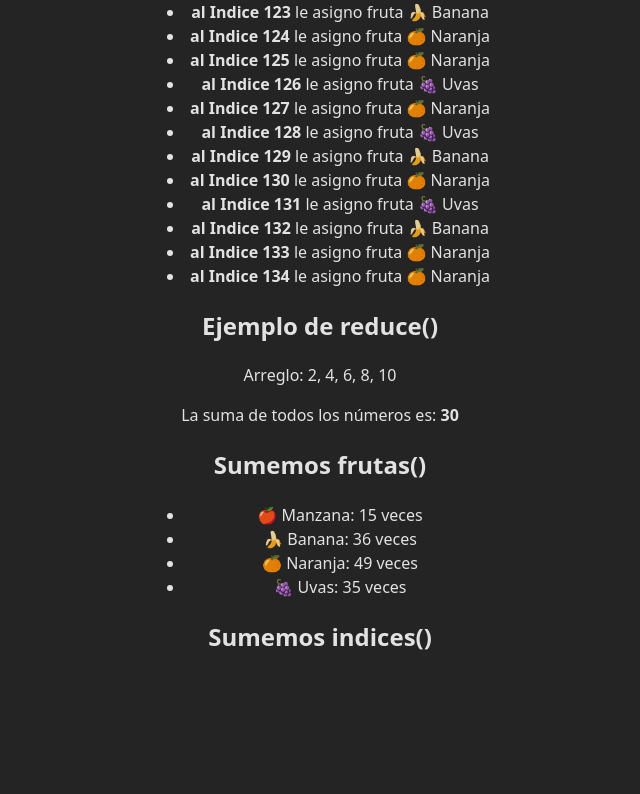
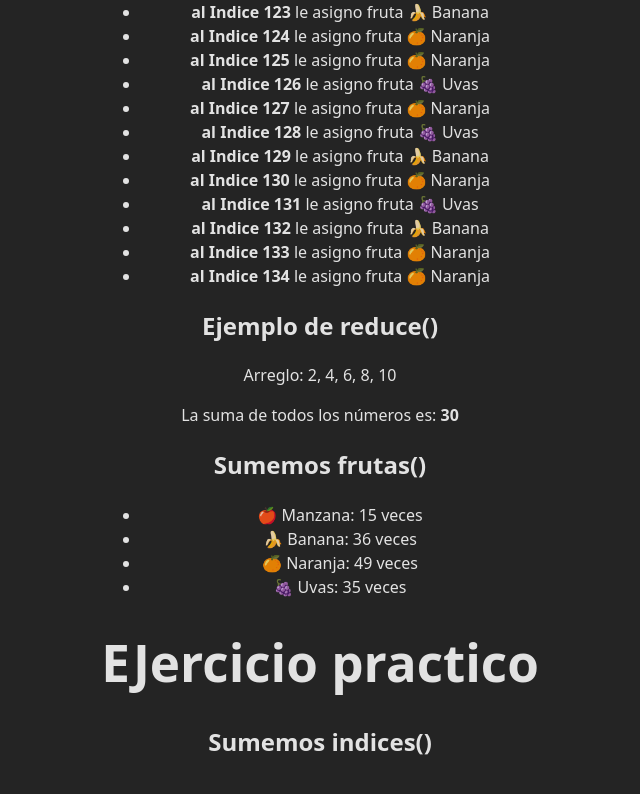
Before and after one commit to ccventes/interactions, a React (Vite) app: page / in a window 1280 px wide. Shown: the part 6416-7210 px from the top of the page, without its empty margins (320-960 px from the left). Before the commit the page ends 7123 px from the top, so only its background shows below. Built offline with nearby package versions, Linux system fonts and the light colour scheme.

Commit message:
Aqui comienzan los estudiantes

```diff
--- a/src/App.jsx
+++ b/src/App.jsx
@@ -116,6 +116,7 @@ function App() {
               </li>
             ))}
           </ul>
+          <h1> EJercicio practico</h1>
           <h2>Sumemos indices()</h2>
 
     </div>
```
